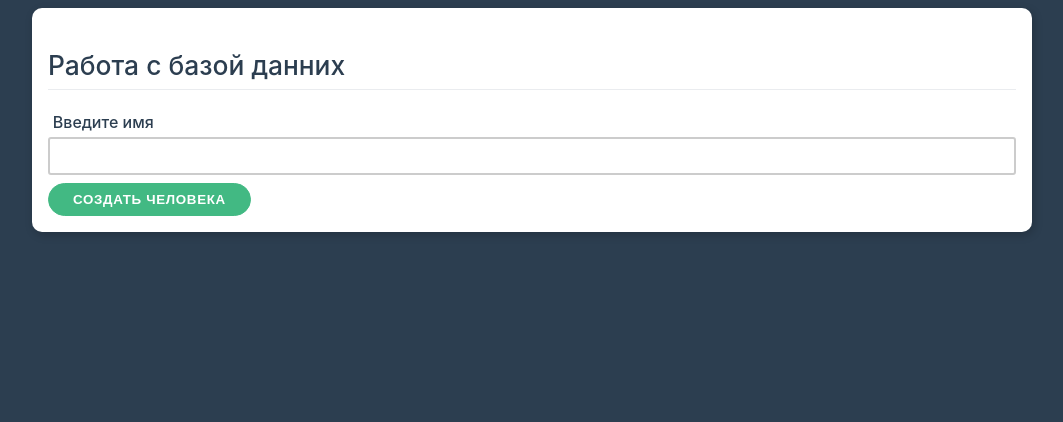
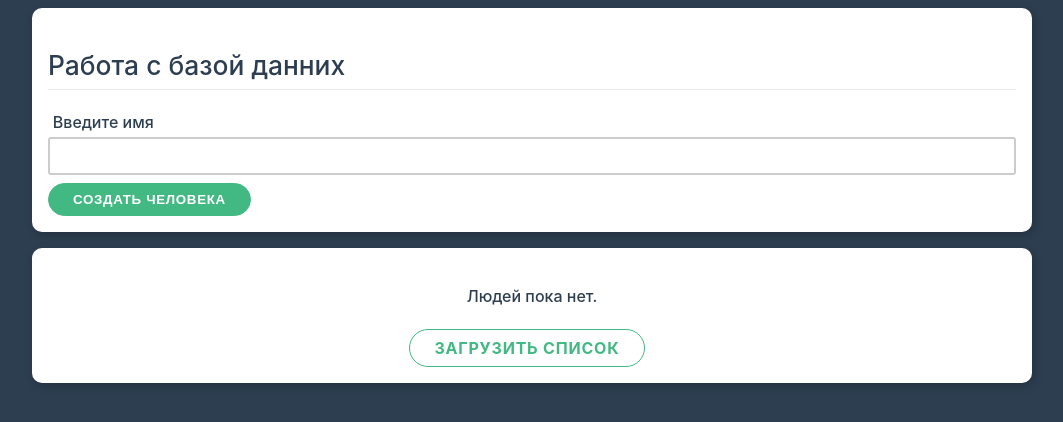
Before and after one commit to glushach/vue-bases, a Vue app in the folder vue-framework/: page / in a window 1280 px wide. Shown: the top 422 px of the page, without its empty margins (108-1171 px from the left). Built offline with nearby package versions, Linux system fonts and the light colour scheme.

Commit message:
feat: prepare component for display data

```diff
--- a/vue-framework/src/App.vue
+++ b/vue-framework/src/App.vue
@@ -12,15 +12,24 @@
               :disabled="name.length === 0"
       >Создать человека</button>
     </form>
+
+    <app-people-list
+        :people="people"
+        @load="loadPeople"
+
+    ></app-people-list>
   </div>
 </template>
 
 
 <script>
+
+  import AppPeopleList from "./AppPeopleList";
 export default {
   data() {
     return {
-      name: ''
+      name: '',
+      people: []
     }
   },
   methods: {
@@ -41,8 +50,12 @@
       const firebaseData = await response.json();
       this.name = '';
       console.log(firebaseData)
+    },
+    loadPeople() {
+
     }
   },
+  components: { AppPeopleList },
 }
 </script>
 
--- /dev/null
+++ b/vue-framework/src/AppPeopleList.vue
@@ -0,0 +1,22 @@
+<template>
+  <div v-if="people.length !== 0">
+    <div class="card" v-for="person in people">
+      <h3>{{person}}</h3>
+    </div>
+  </div>
+  <div class="card center" v-else>
+    <h4>Людей пока нет.</h4>
+    <div class="btn" @click="$emit('load')">Загрузить список</div>
+  </div>
+</template>
+
+<script>
+  export default {
+    emits: ['load'],
+    props: ['people']
+  }
+</script>
+
+<style scoped>
+
+</style>
```
